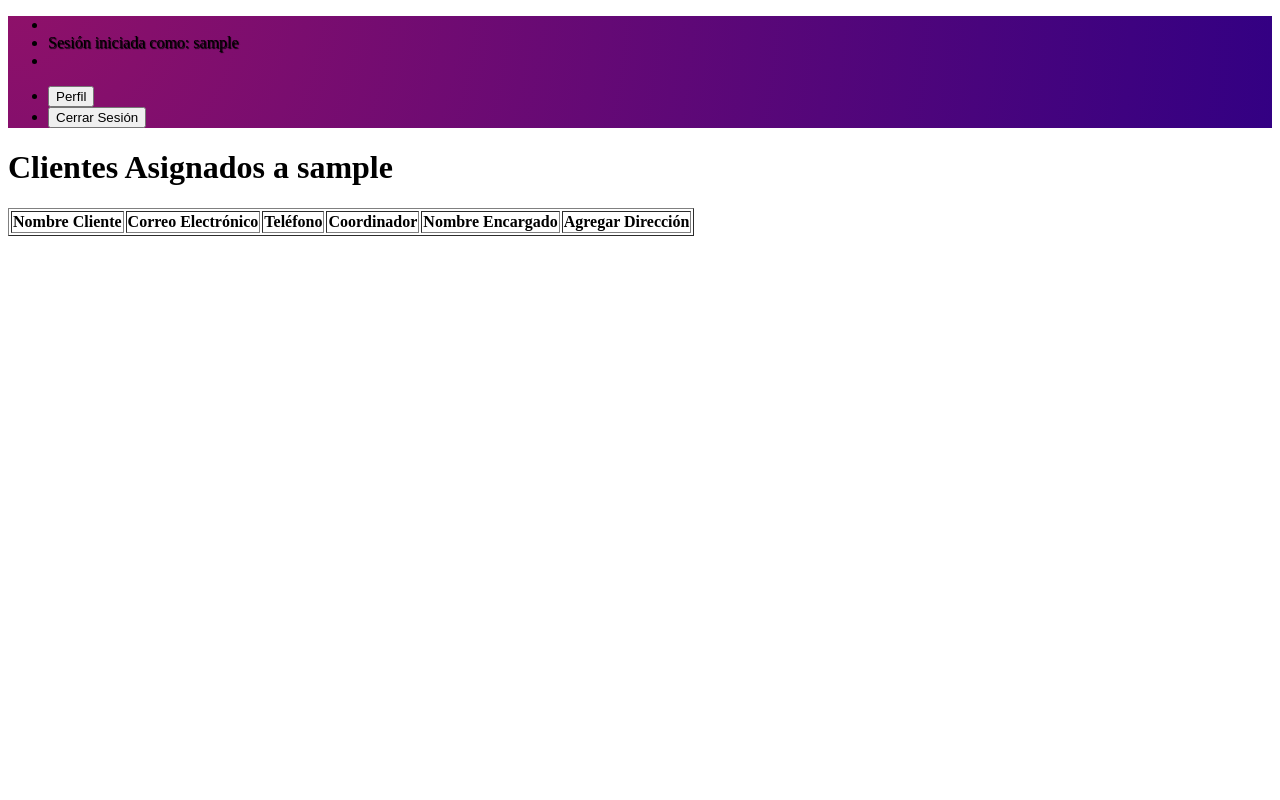
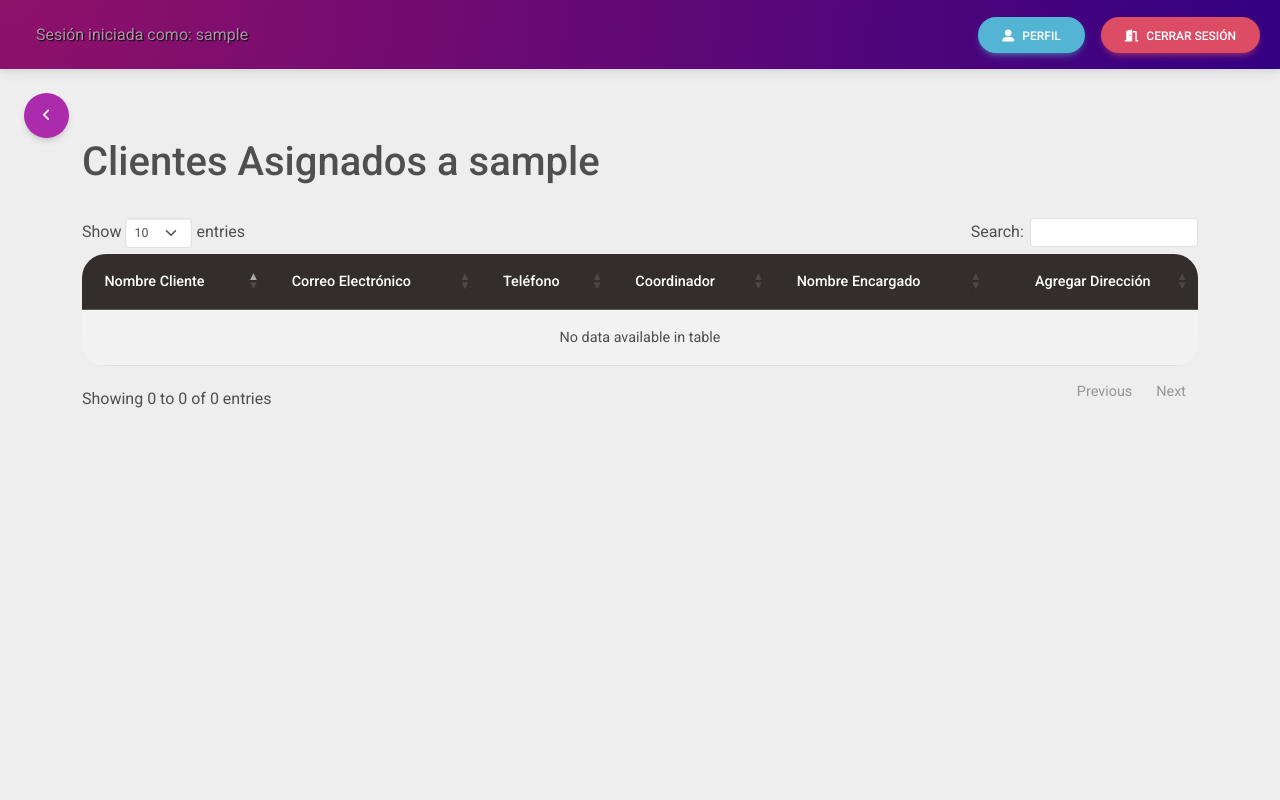
Before and after one commit to Juanma320/RiceMountainManagement2, a PHP site: page /tu_proyecto/gestion_cliente_coordinador.php in a window 1280 px wide. Run offline with PHP 8.4, Linux system fonts and the light colour scheme; the visitor is signed in with stand-in values (Sample User, id 1); data that the repository does not hold is empty; some libraries are stand-ins or nearby versions.

Commit message:
Gestion_cliente_coordinador Styles + Redirects Bug Fix

```diff
--- a/gestion_cliente_coordinador.php
+++ b/gestion_cliente_coordinador.php
@@ -1,8 +1,8 @@
 <?php
-include('includes/includes.php');
-include('includes/funciones.php');
+include ('includes/includes.php');
+include ('includes/funciones.php');
 $row = obtenerDatosUsuario($conexion, $_SESSION['NombreUsuario']);
-
+// Verificar si el usuario tiene el rol de coordinador
 if ($_SESSION['RolID'] != 2) {
     header("Location: login.php");
     exit();
@@ -13,41 +13,115 @@ $queryClientes = "SELECT C.*, U.NombreUsuario as NombreCoordinador
                   LEFT JOIN Usuarios U ON C.CoordinadorID = U.UsuarioID
                   WHERE C.CoordinadorID = {$_SESSION['UsuarioID']}";
 $resultClientes = mysqli_query($conexion, $queryClientes);
-
 ?>
 
 <!DOCTYPE html>
 <html lang="es">
+
 <head>
     <meta charset="UTF-8">
     <meta name="viewport" content="width=device-width, initial-scale=1.0">
     <title>Gestionar Clientes</title>
+
+    <link rel="icon" href="img/mdb-favicon.ico" type="image/x-icon" />
+    <link rel="stylesheet" href="https://cdnjs.cloudflare.com/ajax/libs/font-awesome/6.0.0/css/all.min.css" />
+    <link rel="stylesheet"
+        href="https://fonts.googleapis.com/css2?family=Roboto:wght@300;400;500;700;900&display=swap" />
+    <link rel="stylesheet" href="css/mdb.min.css" />
+    <link rel="stylesheet" href="https://cdn.datatables.net/1.10.22/css/dataTables.bootstrap4.min.css">
 </head>
-<body>
-<?php include('includes/navbar.php'); ?>
+
+<body class="gradient-custom-1">
+
+    <?php include ('includes/navbar.php'); ?>
+
+    <style>
+        .gradient-custom-1 {
+            height: 100vh;
+
+            /* fallback for old browsers */
+            background: #EEEEEE;
+        }
+
+        .mask-custom {
+            background: rgba(24, 24, 16, .2);
+            border-radius: 2em;
+            backdrop-filter: blur(25px);
+            border: 2px solid rgba(255, 255, 255, 0.05);
+            background-clip: padding-box;
+            box-shadow: 10px 10px 10px rgba(46, 54, 68, 0.03);
+        }
+
+        #tdcenter {
+            display: flex;
+            justify-content: center;
+        }
+    </style>
+
+    <div class="mx-4 my-4">
+        <a class="btn text-white btn-lg btn-floating" data-mdb-ripple-init style="background-color: #ac2bac;"
+            role="button" href="indexcoordinador.php">
+            <i class="fas fa-angle-left"></i>
+        </a>
+
+        <div class="container">
+            <div class="row">
+                <div class="col-md-12">
+                    <div class="d-flex justify-content-between align-items-center">
                         <h1>Clientes Asignados a <?php echo $row['NombreUsuario']; ?></h1>
-    <table border="1">
+                    </div>
+                </div>
+            </div>
+
+
+            <div class="row mt-4">
+                <div class="col-md-12">
+                    <table class="table table-striped table-responsive rounded-9 overflow-hidden table-hover"
+                        id="sortTable">
+                        <thead class="table-dark">
+                            <tr>
                             <tr>
                                 <th>Nombre Cliente</th>
                                 <th>Correo Electrónico</th>
                                 <th>Teléfono</th>
                                 <th>Coordinador</th>
                                 <th>Nombre Encargado</th>
-            <th>Agregar Dirección</th>
+                                <th class="text-center">Agregar Dirección</th>
                             </tr>
-
+                        </thead>
                         <?php
                         while ($rowCliente = mysqli_fetch_assoc($resultClientes)) {
                             echo "<tr>";
-            echo "<td><a href='infocliente.php?clienteID={$rowCliente['ClienteID']}'>{$rowCliente['NombreCliente']}</a></td>";
+                            echo "<td><a data-mdb-ripple-init data-mdb-ripple-color='dark' class='btn btn-outline-dark' href='infocliente.php?clienteID={$rowCliente['ClienteID']}'>{$rowCliente['NombreCliente']}</a></td>";
                             echo "<td>{$rowCliente['CorreoElectronico']}</td>";
                             echo "<td>{$rowCliente['Telefono']}</td>";
                             echo "<td>{$rowCliente['NombreCoordinador']}</td>";
                             echo "<td>{$rowCliente['NombreEncargado']}</td>";
-            echo "<td><a href='agregardireccion.php?clienteID={$rowCliente['ClienteID']}'>Agregar Dirección</a></td>";
+                            echo "<td class='text-center'><a><a data-mdb-ripple-init class='btn btn-primary' href='direccionescliente.php?clienteID={$rowCliente['ClienteID']}'>Agregar</a></td>";
                             echo "</tr>";
                         }
                         ?>
                     </table>
+                </div>
+            </div>
+        </div>
+    </div>
+
 </body>
+
 </html>
+
+<script type="text/javascript" src="js/mdb.umd.min.js"></script>
+<script type="text/javascript"></script>
+<script src="https://ajax.googleapis.com/ajax/libs/jquery/3.5.1/jquery.min.js"></script>
+<script src="https://cdnjs.cloudflare.com/ajax/libs/popper.js/1.16.0/umd/popper.min.js"></script>
+<script src="https://maxcdn.bootstrapcdn.com/bootstrap/4.5.2/js/bootstrap.min.js"></script>
+<script src="https://cdn.datatables.net/1.10.22/js/jquery.dataTables.min.js"></script>
+<script src="https://cdn.datatables.net/1.10.22/js/dataTables.bootstrap4.min.js"></script>
+<script>$('#sortTable').DataTable({ order: [[0, 'asc']] })</script>
+<script>
+    // Initialization for ES Users
+    import { Ripple, initMDB } from "mdb-ui-kit";
+
+    initMDB({ Ripple });
+</script>
--- a/gestionclientes.php
+++ b/gestionclientes.php
@@ -109,8 +109,8 @@ $resultClientes = mysqli_query($conexion, $queryClientes);
                                     echo "<td>{$rowCliente['Telefono']}</td>";
                                     echo "<td>{$rowCliente['NombreCoordinador']}</td>";
                                     echo "<td>{$rowCliente['NombreEncargado']}</td>";
-                                    echo "<td><a class='text-center'><a data-mdb-ripple-init class='btn btn-warning' href='editarcliente.php?clienteID={$rowCliente['ClienteID']}'>Modificar</a></td>";
-                                    echo "<td><a class='text-center'><a data-mdb-ripple-init class='btn btn-primary' href='direccionescliente.php?clienteID={$rowCliente['ClienteID']}'>Agregar</a></td>";
+                                    echo "<td class='text-center'><a><a data-mdb-ripple-init class='btn btn-warning' href='editarcliente.php?clienteID={$rowCliente['ClienteID']}'>Modificar</a></td>";
+                                    echo "<td class='text-center'><a><a data-mdb-ripple-init class='btn btn-primary' href='direccionescliente.php?clienteID={$rowCliente['ClienteID']}'>Agregar</a></td>";
                                     echo "</tr>";
                                 }
                                 ?>
--- a/infocliente.php
+++ b/infocliente.php
@@ -3,8 +3,8 @@ include ('includes/includes.php');
 include ('includes/funciones.php');
 $row = obtenerDatosUsuario($conexion, $_SESSION['NombreUsuario']);
 // Verificar si el usuario tiene el rol de administrador
-if ($_SESSION['RolID'] != 1 && $_SESSION['RolID'] != 3) {
-    // Si no es administrador o financiero, redirigir a la página de inicio
+if ($_SESSION['RolID'] != 1 && $_SESSION['RolID'] != 2) {
+    // Si no es administrador o coordinador, redirigir a la página de inicio
     header('Location: login.php');
     exit();
 }
@@ -300,7 +300,7 @@ if (isset($_GET['clienteID'])) {
 </script>
 <script>
     function cancelarActualizacion() {
-        var url = <?php echo ($_SESSION['RolID'] == 3) ? "'gestion_cliente_coordinador.php'" : "'gestionclientes.php'"; ?>;
+        var url = <?php echo ($_SESSION['RolID'] == 1) ? "'gestionclientes.php'" : "'gestion_cliente_coordinador.php'"; ?>;
         window.location.href = url;
     }
 </script>
```
Also changed, not shown: direccionescliente.php (+7 -1 lines). Lines whose indentation alone changed are shown as unchanged.
